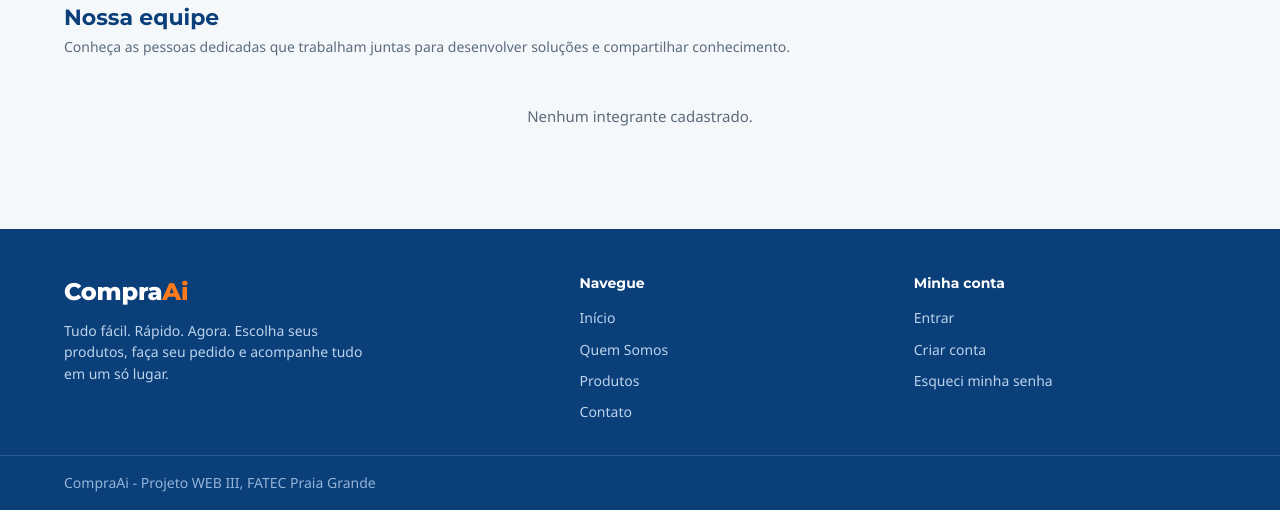
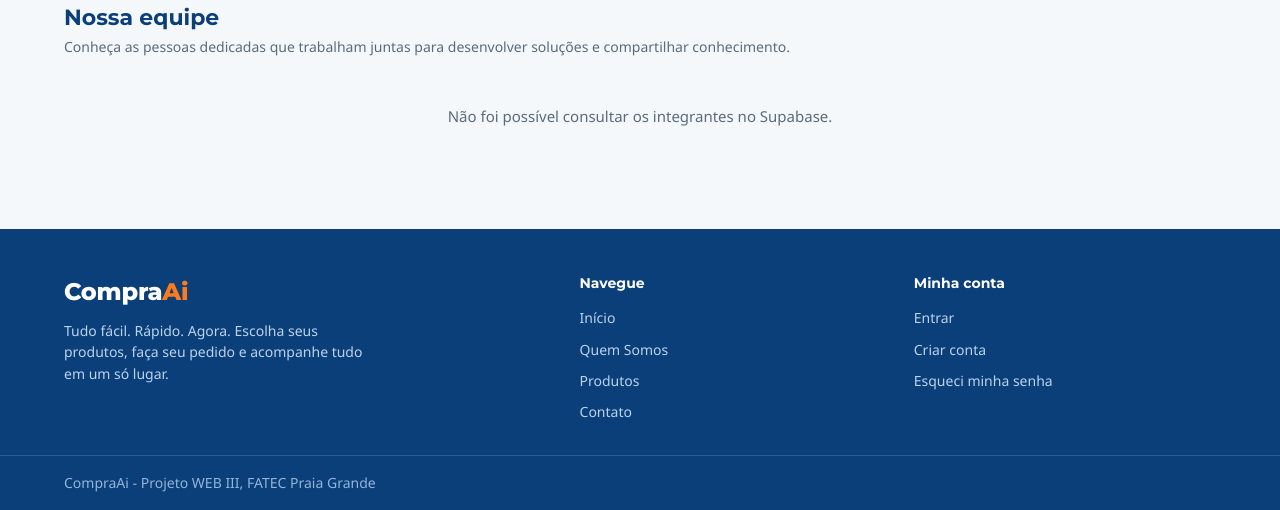
Before and after one commit to MatheusGonzag4/projeto_final_devweb, a Django app: page /quem-somos/ in a window 1280 px wide. Shown: the part 779-1289 px from the top of the page. Run offline with Django 5.2, Linux system fonts and the light colour scheme.

Commit message:
Corrige arquivos estaticos e diagnostico do Supabase

```diff
--- a/app/templates/quem-somos.html
+++ b/app/templates/quem-somos.html
@@ -55,7 +55,11 @@
                     </div>
                 </article>
             {% empty %}
-                <p class="vazio">Nenhum integrante cadastrado.</p>
+                {% if supabase_ok %}
+                    <p class="vazio">Supabase conectado. Nenhum integrante cadastrado.</p>
+                {% else %}
+                    <p class="vazio">Não foi possível consultar os integrantes no Supabase.</p>
+                {% endif %}
             {% endfor %}
         </div>
     </section>
--- a/app/views.py
+++ b/app/views.py
@@ -79,15 +79,20 @@ def index(request):
 
 def quemSomos(request):
     integrantes = []
+    supabase_ok = False
 
     try:
         resposta = get_supabase().table("integrantes").select("*").order("id").execute()
         integrantes = resposta.data
+        supabase_ok = True
     except Exception:
         logger.exception("Falha ao consultar integrantes no Supabase")
         messages.error(request, AVISO_SUPABASE)
 
-    return render(request, "quem-somos.html", {"integrantes": integrantes})
+    return render(request, "quem-somos.html", {
+        "integrantes": integrantes,
+        "supabase_ok": supabase_ok,
+    })
 
 
 def produtos(request):
--- a/projeto/settings.py
+++ b/projeto/settings.py
@@ -73,7 +73,7 @@ MIDDLEWARE = [
     'django.middleware.clickjacking.XFrameOptionsMiddleware',
 ]
 
-STATICFILES_STORAGE = 'whitenoise.storage.CompressedManifestStaticFilesStorage'
+STATICFILES_STORAGE = 'whitenoise.storage.CompressedStaticFilesStorage'
 
 ROOT_URLCONF = 'projeto.urls'
 
--- a/projeto/urls.py
+++ b/projeto/urls.py
@@ -12,3 +12,10 @@ urlpatterns = [
 ]
 
 urlpatterns += static(settings.MEDIA_URL, document_root=settings.MEDIA_ROOT)
+
+# Fallback para o caso de o comando de build do Render não executar collectstatic.
+urlpatterns += static(
+    settings.STATIC_URL,
+    document_root=settings.BASE_DIR / "app" / "static",
+    insecure=True,
+)
```
